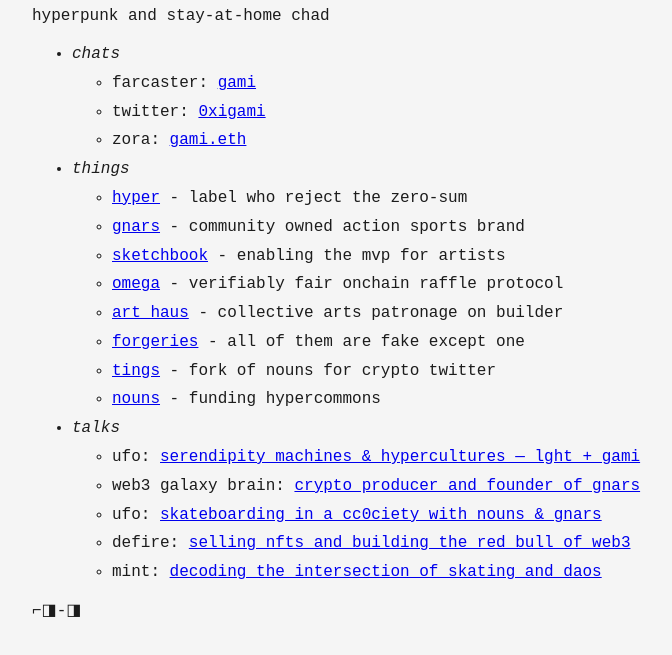
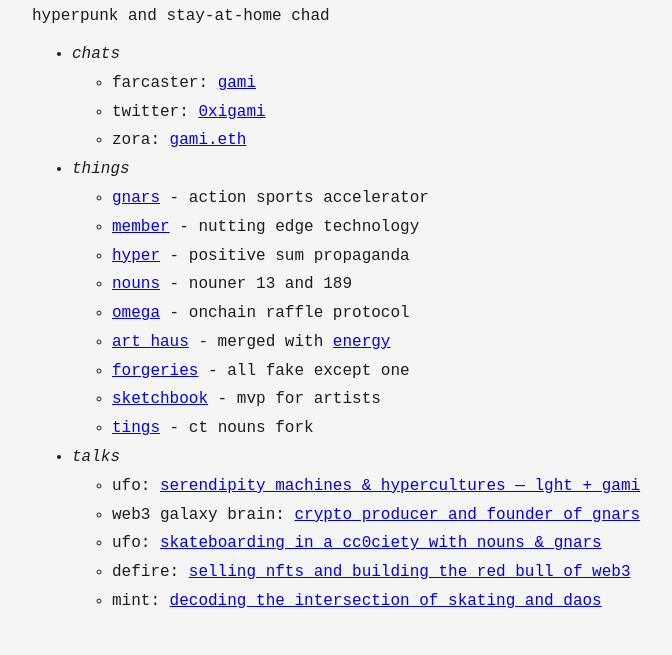
Before and after one commit to 0xigami/0xigami.github.io, a plain HTML site: page index.html in a window 1280 px wide. Shown: the part 147-802 px from the top of the page, without its empty margins (288-960 px from the left). Drawn offline with Linux system fonts and the light colour scheme.

Commit message:
Update index.html

```diff
--- a/index.html
+++ b/index.html
@@ -9,15 +9,15 @@
       <meta property="og:title" content="gami" />
       <meta name="author" content="gami" />
       <meta property="og:locale" content="en_AU" />
-      <meta name="description" content="hyperpunk; reject the zero-sum." />
-      <meta property="og:description" content="hyperpunk; reject the zero-sum." />
+      <meta name="description" content="hyperpunk and stay-at-home chad" />
+      <meta property="og:description" content="hyperpunk and stay-at-home chad" />
       <link rel="canonical" href="https://gami.wtf/" />
       <meta property="og:url" content="https://gami.wtf/" />
       <meta property="og:site_name" content="gami" />
       <meta name="twitter:card" content="summary" />
       <meta property="twitter:title" content="gami" />
       <script type="application/ld+json">
-         {"description":"hyperpunk; reject the zero-sum.","url":"https://gami.wtf/","@type":"WebSite","headline":"gami","name":"gami","author":{"@type":"Person","name":"gami"},"@context":"https://schema.org"}
+         {"description":"hyperpunk and stay-at-home chad","url":"https://gami.wtf/","@type":"WebSite","headline":"gami","name":"gami","author":{"@type":"Person","name":"gami"},"@context":"https://schema.org"}
       </script>
       <!-- End SEO tag -->
       <link rel="shortcut icon" type="image/x-icon" href="logo.png" />
@@ -43,14 +43,16 @@
                </ul>
                <li><i>things</i></li>
                <ul>
-                  <li><a href="https://hyperlabel.co" target="_blank">hyper</a> - label who reject the zero-sum</li>
-                  <li><a href="https://gnars.wtf" target="_blank">gnars</a> - community owned action sports brand</li>
-                  <li><a href="https://sketchbook.wtf" target="_blank">sketchbook</a> - enabling the mvp for artists</li>
-                  <li><a href="https://omega.build" target="_blank">omega</a> - verifiably fair onchain raffle protocol</li>
-                  <li><a href="https://art.haus" target="_blank">art haus</a> - collective arts patronage on builder</li>
-                  <li><a href="https://forgeries.wtf" target="_blank">forgeries</a> - all of them are fake except one</li>
-                  <li><a href="https://tings.wtf" target="_blank">tings</a> - fork of nouns for crypto twitter</li>
-                  <li><a href="https://nouns.wtf" target="_blank">nouns</a> - funding hypercommons</li>
+                  <li><a href="https://gnars.wtf" target="_blank">gnars</a> - action sports accelerator</li>
+                  <li><a href="https://member.clinic" target="_blank">member</a> - nutting edge technology</li>
+                  <li><a href="https://hyperlabel.co" target="_blank">hyper</a> - positive sum propaganda</li>
+                  <li><a href="https://nouns.wtf" target="_blank">nouns</a> - nouner 13 and 189</li>
+                  <li><a href="https://omega.build" target="_blank">omega</a> - onchain raffle protocol</li>
+                  <li><a href="https://art.haus" target="_blank">art haus</a> - merged with <a href="https://nouns.build/dao/zora/0x32297B7416294B1ACF404b6148a3C58107ba8afd" target="_blank">energy</a></li>
+                  <li><a href="https://forgeries.wtf" target="_blank">forgeries</a> - all fake except one</li>
+                  <li><a href="https://sketchbook.wtf" target="_blank">sketchbook</a> - mvp for artists</li>
+                  <li><a href="https://tings.wtf" target="_blank">tings</a> - ct nouns fork</li>
+
                </ul>
                <li><i>talks</i></li>
                <ul>
@@ -61,7 +63,6 @@
                   <li>mint: <a href="https://pod.link/1575762146/episode/cc4f52ff77ff2e3c9f0c6b2018141377" target="_blank">decoding the intersection of skating and daos</a></li>
                </ul>
             </ul>
-            <p>⌐◨-◨</p>
          </div>
       </main>
    </body>
```
